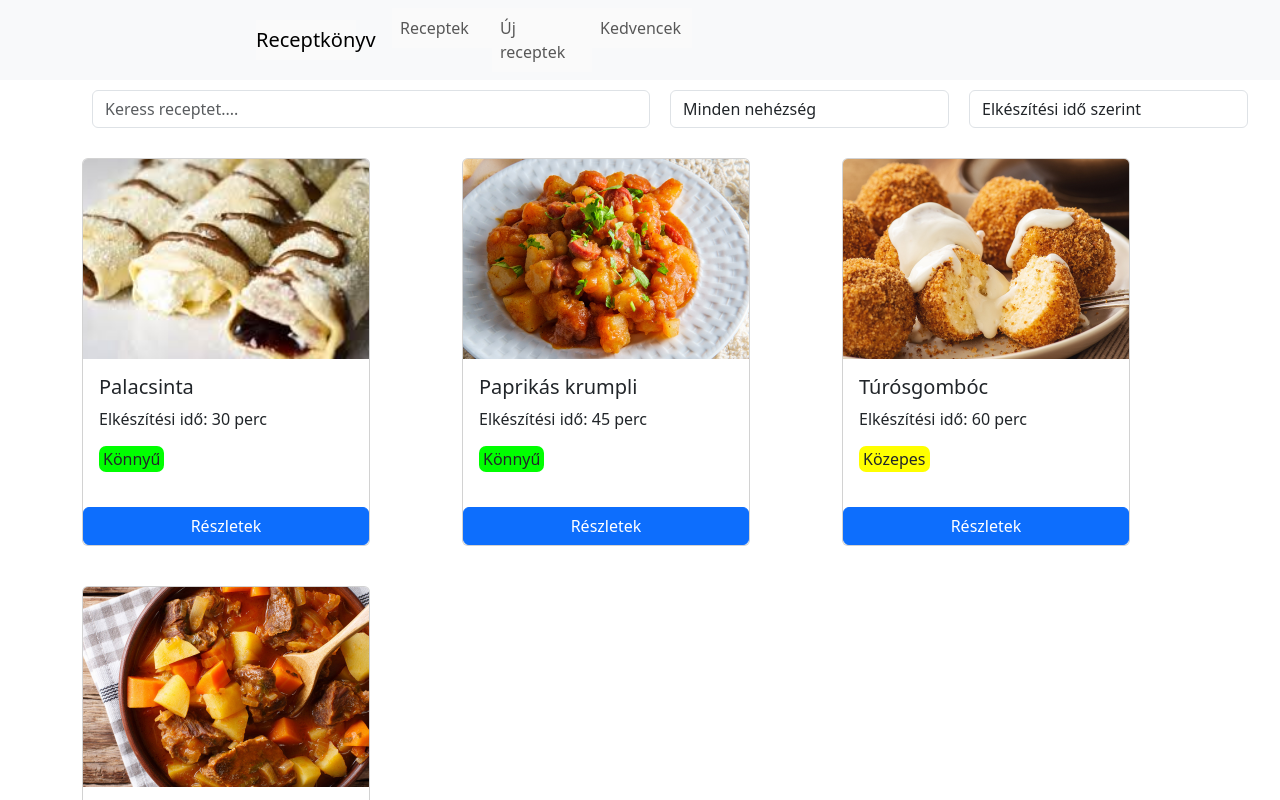
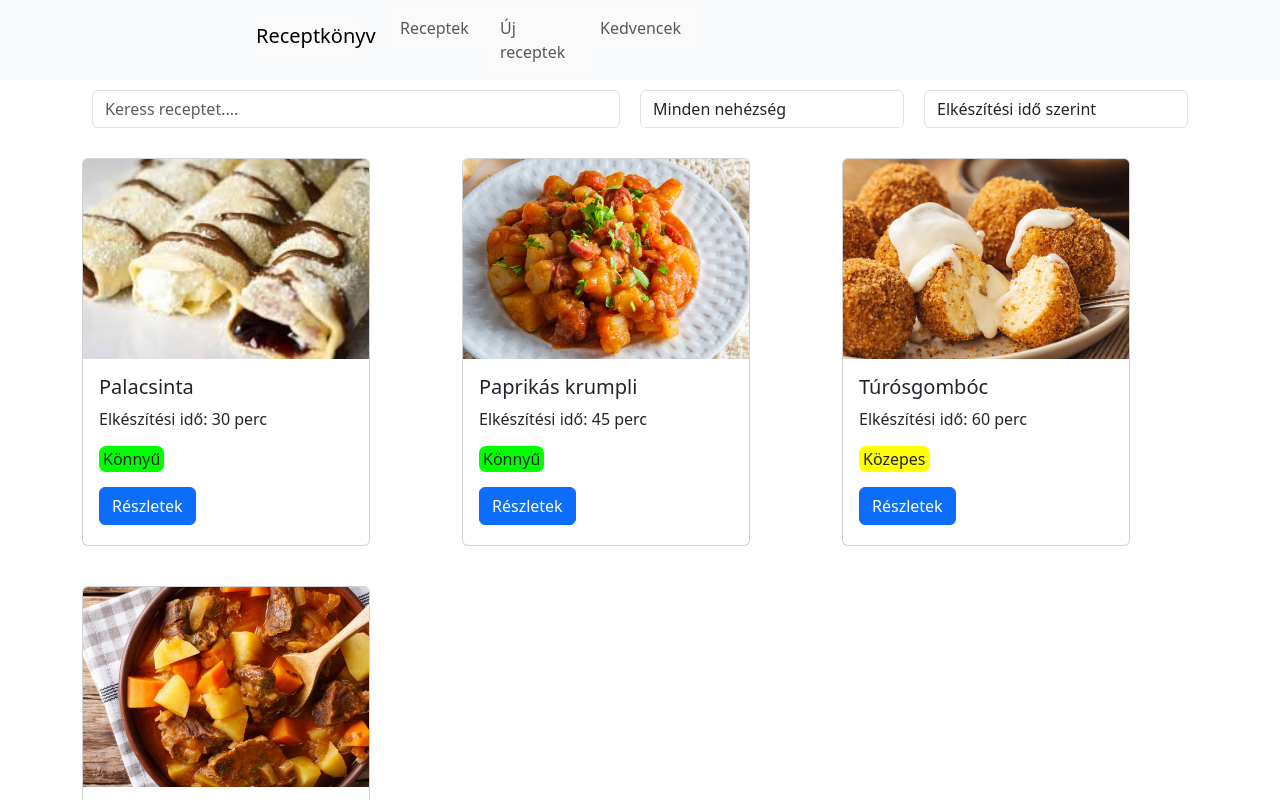
Before and after one commit to domipiggie/receptkonyv, a Vue app: page / in a window 1280 px wide. Shown: the top 800 px of the page. Built offline with nearby package versions, Linux system fonts and the light colour scheme.

Commit message:
fixed navbar and cards component

```diff
--- a/src/components/Card.vue
+++ b/src/components/Card.vue
@@ -36,7 +36,9 @@ const getImgUrl = (img) => {
                             <p class="card-text d3" v-if="recept.difficulty == 2">{{ difficultyList[2] }}</p>
                         </div>
                     </div>
-                    <a class="btn btn-primary" data-bs-toggle="modal" :data-bs-target="'#' + recept.id">Részletek</a>
+                    <div>
+                        <a class="btn btn-primary" data-bs-toggle="modal" :data-bs-target="'#' + recept.id">Részletek</a>
+                    </div>
                 </div>
 
                 <Details :recept="recept"></Details>
@@ -61,26 +63,23 @@ const getImgUrl = (img) => {
 
 .d1 {
     background-color: #00ff00;
+}
+
+.d2 {
+    background-color: #ffff00;
+}
+
+.d3 {
+    background-color: #ff0000;
+}
+
+.d1, .d2, .d3{
     border-radius: 7px;
     padding: 2px 4px;
     display: inline;
 }
 
-.d2 {
-    background-color: #ffff00;
-    display: inline;
-    border-radius: 7px;
-    padding: 2px 4px;
-}
-
-.d3 {
-    background-color: #ff0000;
-    display: inline;
-    border-radius: 7px;
-    padding: 2px 4px;
-}
-
 .btn {
-    margin-top: 20px;
+    margin: 0px 0px 20px 16px;
 }
 </style>
--- a/src/components/Navbar.vue
+++ b/src/components/Navbar.vue
@@ -3,14 +3,14 @@
 
 <template>
     <nav class="navbar navbar-expand-lg navbar-light bg-light">
-        <a class="navbar-brand">Receptkönyv</a>
+        <h3 class="navbar-brand">Receptkönyv</h3>
         <button class="navbar-toggler" type="button" data-toggle="collapse" data-target="#navbarSupportedContent" aria-controls="navbarSupportedContent" aria-expanded="false" aria-label="Toggle navigation">
             <span class="navbar-toggler-icon"></span>
         </button>
         <div class="collapse navbar-collapse" id="navbarSupportedContent">
             <ul class="navbar-nav mr-auto">
             <li class="nav-item active">
-                <a class="nav-link" href="#">Receptek</a>
+                <a class="nav-link" aria-disabled="true">Receptek</a>
             </li>
             <li class="nav-item">
                 <a class="nav-link" data-bs-toggle="modal" data-bs-target='#addRecipe'>Új receptek</a>
@@ -25,6 +25,9 @@
 
 <style scoped>
     nav a{
+        cursor: pointer;
+    }
+    nav a, h3{
         background-color: rgb(250, 250, 250);
         margin-left: 20%;
         width: 100px;
--- a/src/components/Search.vue
+++ b/src/components/Search.vue
@@ -44,6 +44,7 @@ watchEffect(()=>{
 <style scoped>
     form{
         display: flex;
+        margin-right: 60px;
     }
     .fe{
         margin: 10px 10px;
```
